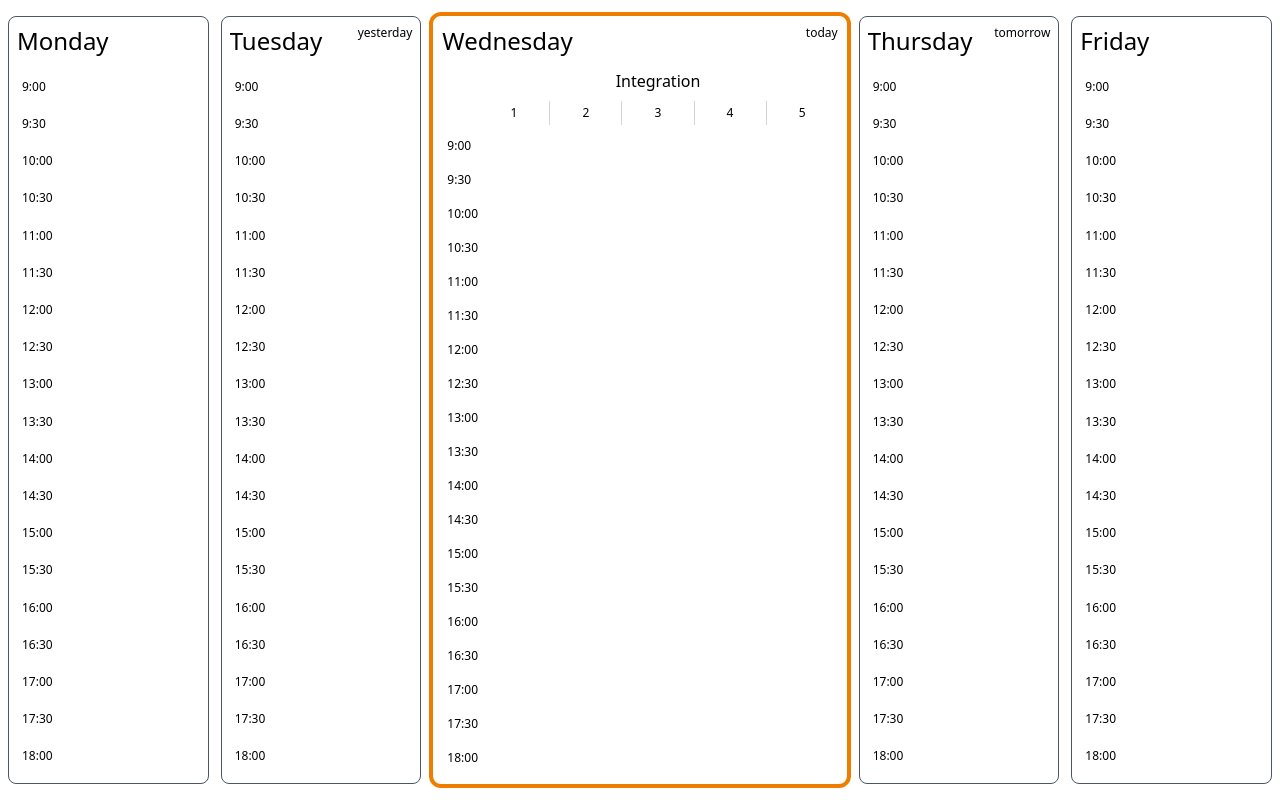
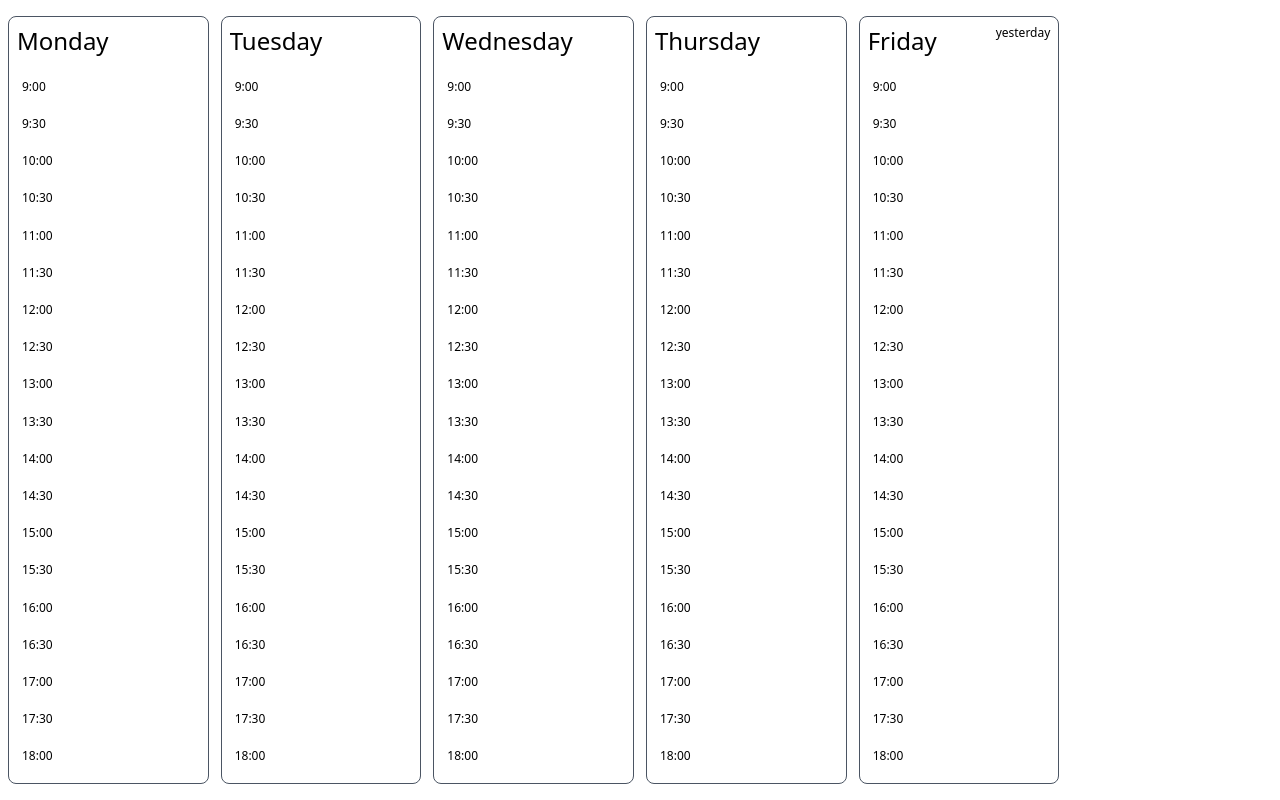
Before and after one commit to izerozlu/server-reservation, a Nuxt app: page / in a window 1280 px wide. Built offline with nearby package versions, Linux system fonts and the light colour scheme.

Commit message:
Update interface namings

```diff
--- a/components/day.vue
+++ b/components/day.vue
@@ -85,18 +85,18 @@
 import Vue from 'vue';
 import { mapState, mapActions } from 'vuex';
 
-import Timezone from '~/interfaces/timezone';
-import Day from '~/interfaces/day';
+import TimezoneTemplate from '~/interfaces/timezone-template';
+import DayTemplate from '~/interfaces/day-template';
 
-interface DayData {
-  timezones: Timezone[];
+interface ComponentData {
+  timezones: TimezoneTemplate[];
   columns: number[];
 }
 
 export default Vue.extend({
   props: {
     day: {
-      type: Object as () => Day,
+      type: Object as () => DayTemplate,
       default: null,
     },
     modifier: {
@@ -104,7 +104,7 @@ export default Vue.extend({
       default: null,
     },
   },
-  data(): DayData {
+  data(): ComponentData {
     const timezones = new Array(19).fill(0).map((_, index) => {
       return {
         zone: `${Math.floor((index + 18) / 2)}${
--- a/components/week.vue
+++ b/components/week.vue
@@ -12,15 +12,15 @@
 <script lang="ts">
 import Vue from 'vue';
 
-import Day from '~/interfaces/day';
-import DayModifier from '~/interfaces/day-modifier';
+import DayTemplate from '~/interfaces/day-template';
+import DayModifier from '~/types/day-modifier';
 
-interface WeekData {
-  days: Day[];
+interface ComponentData {
+  days: DayTemplate[];
 }
 
 export default Vue.extend({
-  data(): WeekData {
+  data(): ComponentData {
     return {
       days: [
         { name: 'Monday', weekday: 1, id: '1' },
@@ -33,7 +33,7 @@ export default Vue.extend({
   },
   methods: {
     getDayModifier: (weekday: number): DayModifier | null => {
-      const today = 3 || new Date().getDay();
+      const today = new Date().getDay();
       switch (weekday) {
         case today - 1:
           return 'yesterday';
--- /dev/null
+++ b/interfaces/block-template.ts
@@ -0,0 +1,11 @@
+import TimezoneTemplate from './timezone-template';
+import DayTemplate from './day-template';
+
+export default interface BlockTemplate {
+  id: string;
+  day: DayTemplate;
+  timezone: TimezoneTemplate;
+  column: number;
+  isTaken: boolean;
+  note?: string;
+}
--- a/interfaces/block.ts
+++ /dev/null
@@ -1,11 +0,0 @@
-import Timezone from './timezone';
-import Day from './day';
-
-export default interface Block {
-  id: string;
-  day: Day;
-  timezone: Timezone;
-  column: number;
-  isTaken: boolean;
-  note?: string;
-}
--- a/interfaces/day.ts
+++ b/interfaces/day-template.ts
@@ -1,4 +1,4 @@
-export default interface Day {
+export default interface DayTemplate {
   id: string;
   name: string;
   weekday?: number;
--- /dev/null
+++ b/interfaces/timezone-template.ts
@@ -0,0 +1,7 @@
+import DayTemplate from './day-template';
+
+export default interface TimezoneTemplate {
+  day: DayTemplate;
+  zone: string;
+  id: number;
+}
--- a/interfaces/timezone.ts
+++ /dev/null
@@ -1,7 +0,0 @@
-import Day from './day';
-
-export default interface Timezone {
-  day: Day;
-  zone: string;
-  id: number;
-}
--- a/store/store.ts
+++ b/store/store.ts
@@ -1,7 +1,7 @@
 // eslint-disable-next-line import/named
 import { ActionContext } from 'vuex';
 
-import Block from '~/interfaces/block';
+import Block from '~/interfaces/block-template';
 
 export interface State {
   selectedDay: number | null;
```
Also changed, not shown: types/day-modifier.ts (renamed from interfaces/day-modifier.ts).
